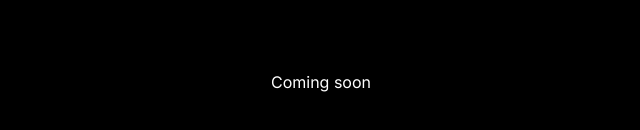
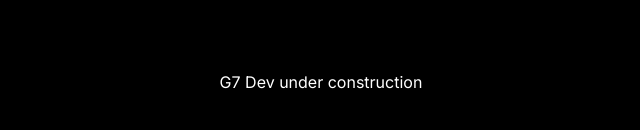
Before and after one commit to gabrielsro/g7dev, a Next.js app: page / in a window 1280 px wide. Shown: the part 318-448 px from the top of the page, without its empty margins (319-959 px from the left). Built offline with nearby package versions, Linux system fonts and the light colour scheme.

Commit message:
Construction homepage placeholder

```diff
--- a/src/app/page.tsx
+++ b/src/app/page.tsx
@@ -3,7 +3,7 @@ import Image from "next/image";
 export default function Home() {
   return (
     <main className="grid min-h-screen place-items-center">
-      <p>Coming soon</p>
+      <p>G7 Dev under construction</p>
     </main>
   );
 }
```
